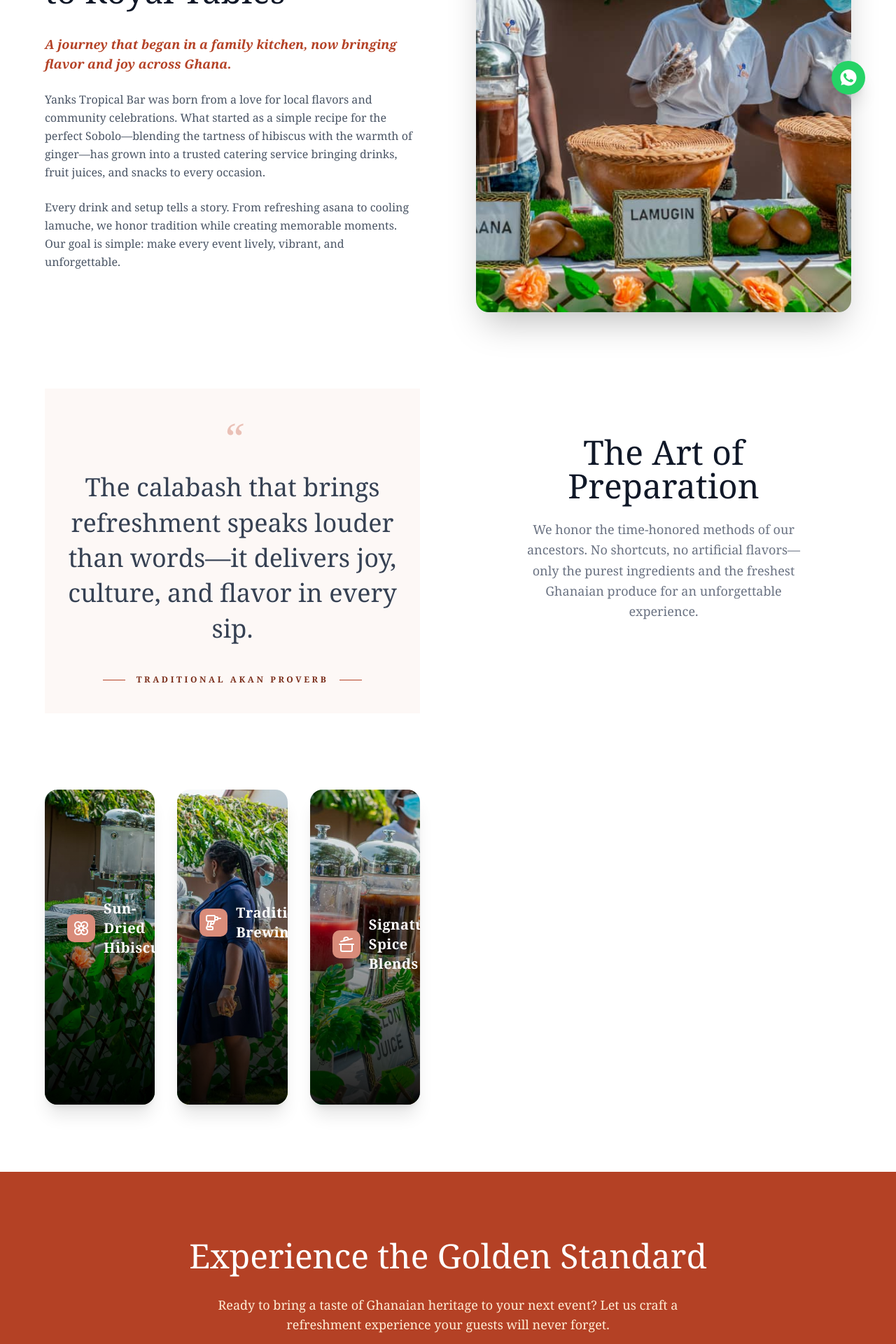
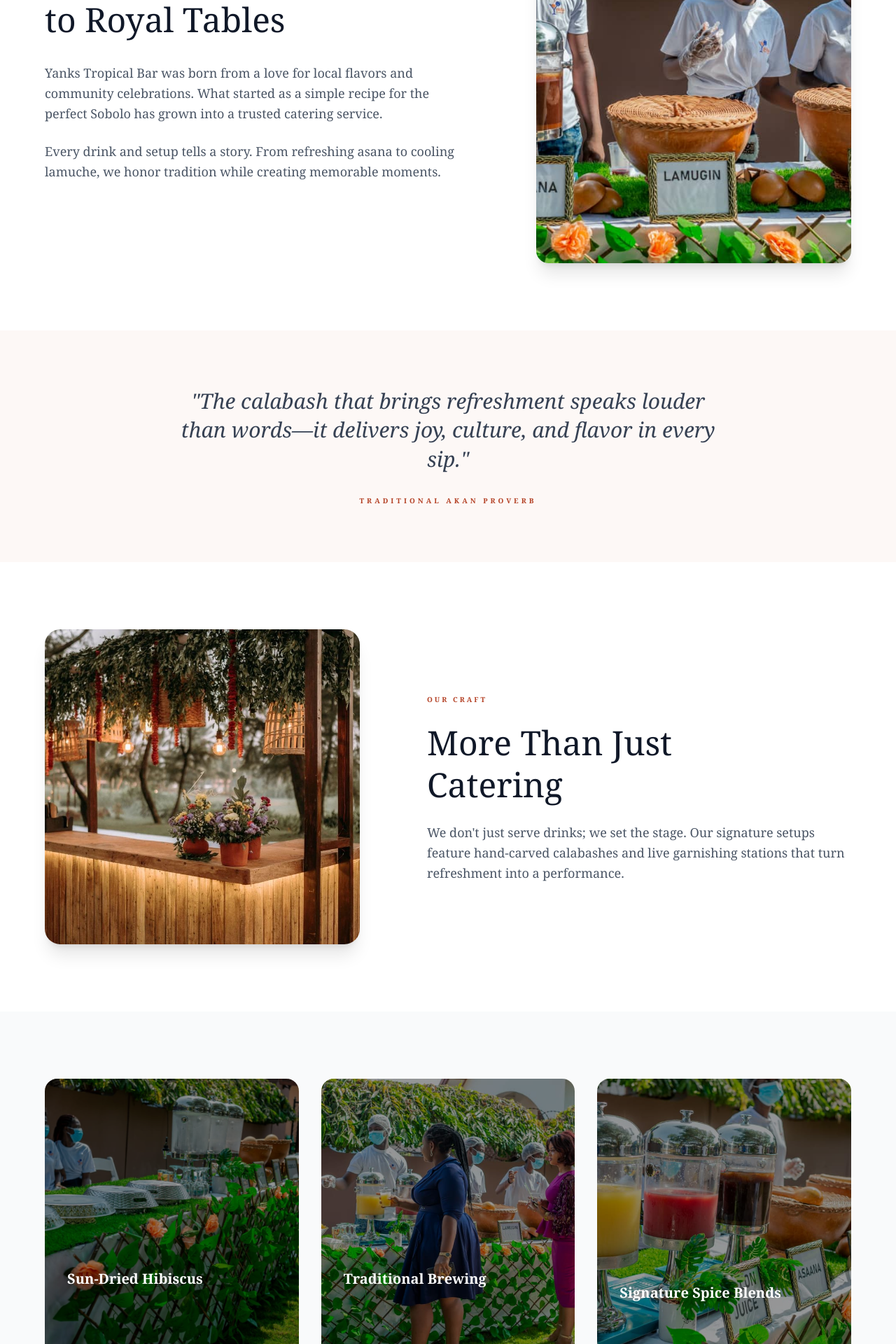
Before and after one commit to Esiyankey/YanksTropicalBar, a Next.js app: page /about in a window 1280 px wide. Shown: the part 800-2720 px from the top of the page at 70% size. Built offline with nearby package versions, Linux system fonts and the light colour scheme.

Commit message:
Refactor AboutUs component for improved structure and readability; add Gallery page with dynamic image grid

```diff
--- a/app/about/page.tsx
+++ b/app/about/page.tsx
@@ -6,223 +6,140 @@ export default function AboutUs() {
   const preparationSteps = [
     {
       title: "Sun-Dried Hibiscus",
-      description:
-        "Sourced directly from northern farmers, our petals are sun-dried to lock in that deep flavor.",
+      description: "Sourced directly from northern farmers, our petals are sun-dried to lock in that deep flavor.",
       image: "/images/image6.jpeg",
       icon: <FlowerIcon />,
     },
     {
       title: "Traditional Brewing",
-      description:
-        "Using large clay pots, we allow our asana to ferment naturally, developing a unique profile.",
+      description: "Using large clay pots, we allow our asana to ferment naturally, developing a unique profile.",
       image: "/images/image2.jpeg",
       icon: <DrillIcon />,
     },
     {
       title: "Signature Spice Blends",
-      description:
-        "Ginger, cloves, and grains of paradise are freshly crushed for every batch.",
+      description: "Ginger, cloves, and grains of paradise are freshly crushed for every batch.",
       image: "/images/image5.jpeg",
       icon: <CookingPotIcon />,
     },
   ];
+
   return (
-    <div className="min-h-screen bg-white  text-gray-800 ">
-      {/* Hero Section */}
+    <div className="min-h-screen bg-white text-gray-800 font-sans">
       <HeroSection
         title="The Soul of the Calabash"
         description="Preserving the vibrant heritage of Ghanaian refreshments through authentic craftsmanship and premium hospitality."
         image="/images/setup1.jpg"
       />
 
-      {/* Our Heritage */}
-      <section className="max-w-7xl mx-auto px-6 md:px-16 py-24 grid md:grid-cols-2 gap-20 items-center">
-        <div className="">
-          <span className="inline-block text-[11px] uppercase tracking-[0.2em] border border-[#d98c7a] text-[#b44125] px-4 py-1.5 rounded-full font-bold mb-8">
+      {/* 1. OUR HERITAGE - Balanced Layout */}
+      <section className="py-24 px-6 md:px-16">
+        <div className="max-w-6xl mx-auto flex flex-col md:flex-row items-center gap-12 md:gap-24">
+          <div className="flex-1 order-2 md:order-1">
+            <span className="inline-block text-[10px] uppercase tracking-[0.3em] font-bold text-[#b44125] mb-6">
               Our Heritage
             </span>
-          <h2 className="text-4xl md:text-5xl  text-gray-900 mb-8 leading-tight">
-            From Humble Roots <br />
-            to Royal Tables
+            <h2 className="text-4xl md:text-5xl text-gray-900 mb-8 font-serif leading-tight">
+              From Humble Roots <br /> to Royal Tables
             </h2>
-          <p className="text-[#b44125] font-semibold text-lg mb-6 italic">
-            A journey that began in a family kitchen, now bringing flavor and
-            joy across Ghana.
-          </p>
-          <div className="space-y-6 text-gray-600 leading-relaxed text-md">
+            <div className="space-y-6 text-gray-600 leading-relaxed text-base md:text-lg">
               <p>
-              Yanks Tropical Bar was born from a love for local flavors and
-              community celebrations. What started as a simple recipe for the
-              perfect Sobolo—blending the tartness of hibiscus with the warmth
-              of ginger—has grown into a trusted catering service bringing
-              drinks, fruit juices, and snacks to every occasion.
+                Yanks Tropical Bar was born from a love for local flavors and community celebrations. What started as a simple recipe for the perfect Sobolo has grown into a trusted catering service.
               </p>
               <p>
-              Every drink and setup tells a story. From refreshing asana to
-              cooling lamuche, we honor tradition while creating memorable
-              moments. Our goal is simple: make every event lively, vibrant, and
-              unforgettable.
+                Every drink and setup tells a story. From refreshing asana to cooling lamuche, we honor tradition while creating memorable moments.
               </p>
             </div>
           </div>
-        <div className="relative  group">
-          <div className="aspect-4/5 relative overflow-hidden rounded-2xl shadow-2xl">
+          {/* Constrained Image Container */}
+          <div className="w-full md:w-[450px] order-1 md:order-2">
+            <div className="aspect-[3/4] relative overflow-hidden rounded-2xl shadow-xl">
               <Image
                 src="/images/image3.jpeg"
                 alt="Cultural Heritage"
                 fill
-              className="object-cover transition-transform duration-700 group-hover:scale-105"
+                className="object-cover"
               />
             </div>
-          {/* WhatsApp Floating Button Overlay */}
-          <div className="absolute -right-5 top-1/2 -translate-y-1/2 bg-[#25D366] rounded-full shadow-xl cursor-pointer hover:scale-110 transition-transform">
-            <svg
-              className="w-12 h-12 text-white fill-current"
-              viewBox="0 0 24 24"
-            >
-              <path d="M12.031 6.172c-3.181 0-5.767 2.586-5.768 5.766-.001 1.298.38 2.27 1.019 3.287l-.582 2.128 2.182-.573c.978.58 1.911.928 3.145.929 3.178 0 5.767-2.587 5.768-5.766 0-3.18-2.587-5.771-5.764-5.771zm3.392 8.244c-.144.405-.837.774-1.17.824-.299.045-.677.063-1.092-.069-.252-.08-.575-.187-.984-.365-1.739-.757-2.874-2.513-2.96-2.63-.086-.115-.693-.921-.693-1.756 0-.835.432-1.245.586-1.42.155-.174.337-.218.45-.218.112 0 .225.001.323.005.105.004.244-.04.381.285.144.343.493 1.203.536 1.29.043.086.072.187.015.302-.058.115-.086.187-.173.287-.086.1-.181.223-.258.295-.086.081-.176.17-.076.341.1.171.444.733.953 1.186.655.583 1.207.764 1.38.85.171.086.273.072.373-.043.1-.115.432-.504.547-.677.115-.173.23-.144.388-.086.158.058 1.006.475 1.179.561.171.087.287.129.331.201.044.072.044.417-.1.822z" />
-            </svg>
-          </div>
-        </div>
-
-        {/* Proverb Quote */}
-        <section className="bg-[#fdf8f6] py-10 text-center px-6">
-          <div className="max-w-4xl mx-auto">
-            <span className="text-6xl text-[#d98c7a] block mb-4 opacity-50 italic">
-              “
-            </span>
-            <p className="text-3xl md:text-4xl text-gray-700 leading-[1.4] font-light">
-              The calabash that brings refreshment speaks louder than words—it
-              delivers joy, culture, and flavor in every sip.
-            </p>
-            <div className="mt-10 flex items-center justify-center gap-4">
-              <div className="h-px w-8 bg-[#b44125]"></div>
-              <p className="text-xs tracking-[0.3em] text-[#7a2d1a] uppercase font-bold">
-                Traditional Akan Proverb
-              </p>
-              <div className="h-px w-8 bg-[#b44125]"></div>
           </div>
         </div>
       </section>
 
-        <section className="max-w-7xl mx-auto px-6 md:px-16 py-24">
-          {/* Header */}
-          <div className="text-center mb-16">
-            <h2 className="text-4xl md:text-5xl text-gray-900 mb-6">
-              The Art of Preparation
-            </h2>
-            <p className="text-gray-500 max-w-2xl mx-auto text-lg leading-relaxed">
-              We honor the time-honored methods of our ancestors. No shortcuts,
-              no artificial flavors—only the purest ingredients and the freshest
-              Ghanaian produce for an unforgettable experience.
+      {/* 2. PROVERB - Tightened Width */}
+      <section className="bg-[#fdf8f6] py-20 text-center px-6">
+        <div className="max-w-3xl mx-auto">
+          <p className="text-2xl md:text-3xl text-gray-700 font-serif italic leading-snug">
+            "The calabash that brings refreshment speaks louder than words—it delivers joy, culture, and flavor in every sip."
+          </p>
+          <p className="mt-8 text-[10px] tracking-[0.4em] text-[#b44125] uppercase font-bold">
+            Traditional Akan Proverb
           </p>
         </div>
       </section>
 
-        {/* Grid */}
+      {/* 3. OUR CRAFT - Image Scale Fixed */}
+      <section className="py-24 px-6 md:px-16">
+        <div className="max-w-6xl mx-auto flex flex-col md:flex-row items-center gap-12 md:gap-24">
+          {/* Constrained Image Container */}
+          <div className="w-full md:w-[450px]">
+            <div className="aspect-square relative overflow-hidden rounded-3xl shadow-xl">
+              <Image
+                src="/images/setup3.jpg"
+                alt="Event setup"
+                fill
+                className="object-cover"
+              />
+            </div>
+          </div>
+          <div className="flex-1">
+            <span className="inline-block text-[10px] uppercase tracking-[0.3em] font-bold text-[#b44125] mb-6">
+              Our Craft
+            </span>
+            <h2 className="text-4xl md:text-5xl text-gray-900 mb-6 font-serif leading-tight">
+              More Than Just <br /> Catering
+            </h2>
+            <p className="text-gray-600 text-base md:text-lg leading-relaxed">
+              We don't just serve drinks; we set the stage. Our signature setups feature hand-carved calabashes and live garnishing stations that turn refreshment into a performance.
+            </p>
+          </div>
+        </div>
+      </section>
+
+      {/* 4. PREPARATION STEPS - Smaller Card Grid */}
+      <section className="py-24 px-6 md:px-16 bg-gray-50">
+        <div className="max-w-6xl mx-auto">
           <div className="grid md:grid-cols-3 gap-8">
             {preparationSteps.map((step, index) => (
-            <div
-              key={index}
-              className="group relative h-112.5 overflow-hidden rounded-2xl shadow-xl cursor-default"
-            >
-              {/* Background Image */}
+              <div key={index} className="group relative h-[400px] overflow-hidden rounded-2xl">
                 <Image
                   src={step.image}
                   alt={step.title}
                   fill
-                className="object-cover transition-transform duration-700 group-hover:scale-110"
+                  className="object-cover transition-transform duration-500 group-hover:scale-105"
                 />
-
-              {/* Gradient Overlay (Always visible for readability) */}
-              <div className="absolute inset-0 bg-linear-to-t from-black/90 via-black/30 to-transparent transition-opacity duration-500 group-hover:from-black" />
-              <div className="max-w-7xl mx-auto px-6 md:px-16 py-24 grid md:grid-cols-2 gap-16 items-center">
-                {/* Image Column */}
-                <div className="relative group">
-                  <div className="aspect-square relative overflow-hidden rounded-3xl shadow-2xl">
-                    <Image
-                      src="/images/setup3.jpg"
-                      alt="Event setup with calabashes"
-                      fill
-                      className="object-cover transition-transform duration-1000 group-hover:scale-105"
-                    />
-                    {/* Subtle inner glow to match the warm lighting in the photo */}
-                    <div className="absolute inset-0 rounded-3xl ring-1 ring-inset ring-white/20"></div>
-                  </div>
-                  {/* Soft decorative shadow blob behind image */}
-                  <div className="absolute -z-10 -bottom-6 -left-6 w-32 h-32 bg-orange-200/40 blur-3xl rounded-full"></div>
-                </div>
-
-                {/* Text Column */}
-                <div className="flex flex-col items-start">
-                  <span className="text-[10px] uppercase tracking-[0.3em] font-bold text-[#b44125] border border-[#d98c7a] px-4 py-1.5 rounded-full mb-8">
-                    Our Craft
-                  </span>
-
-                  <h2 className="text-4xl md:text-5xl  text-gray-900 mb-6 leading-tight">
-                    More Than Just Catering
-                  </h2>
-
-                  <p className="text-[#b44125] font-bold text-lg mb-8">
-                    Its a curated cultural experience.
-                  </p>
-
-                  <div className="space-y-6 text-gray-600 leading-relaxed text-md max-w-lg">
-                    <p>
-                      We dont just serve drinks; we set the stage. Our signature
-                      setups feature hand-carved calabashes, kente-lined table
-                      runners, and live garnishing stations that turn
-                      refreshment into a performance.
-                    </p>
-                    <p>
-                      Whether its a vibrant traditional engagement or a
-                      high-profile corporate gala, we bring the warmth of
-                      Ghanaian hospitality to every interaction. Our staff are
-                      trained not just in service, but in the stories behind
-                      every item on our menu.
-                    </p>
-                  </div>
-                </div>
-              </div>
-
-              {/* Content Container */}
+                <div className="absolute inset-0 bg-black/40 group-hover:bg-black/60 transition-colors" />
                 <div className="absolute inset-0 p-8 flex flex-col justify-end">
-                <div className="flex items-center gap-3 mb-3 translate-y-4 group-hover:translate-y-0 transition-transform duration-500">
-                  <span className="bg-[#d98c7a] text-white p-2 rounded-lg text-sm shadow-lg">
-                    {step.icon}
-                  </span>
-                  <h3 className="text-xl font-bold text-white tracking-wide">
-                    {step.title}
-                  </h3>
-                </div>
-
-                {/* Description - fades in on hover */}
-                <p className="text-gray-300 text-sm leading-relaxed opacity-0 group-hover:opacity-100 translate-y-4 group-hover:translate-y-0 transition-all duration-500 delay-100">
+                   <h3 className="text-xl font-bold text-white mb-2">{step.title}</h3>
+                   <p className="text-gray-300 text-sm opacity-0 group-hover:opacity-100 transition-opacity duration-300">
                     {step.description}
                    </p>
                 </div>
               </div>
             ))}
           </div>
+        </div>
       </section>
 
-      {/* CTA Footer Section */}
-      <section className="bg-[#b44125] py-24 text-center px-6 relative overflow-hidden">
-        <div className="absolute top-0 left-0 w-full h-full opacity-10 pointer-events-none"></div>
-        <div className="relative z-10">
-          <h2 className="text-4xl md:text-5xl  text-white mb-8">
-            Experience the Golden Standard
-          </h2>
-          <p className="text-orange-100 max-w-2xl mx-auto mb-12 text-lg font-light">
-            Ready to bring a taste of Ghanaian heritage to your next event? Let
-            us craft a refreshment experience your guests will never forget.
-          </p>
-          <div className="flex flex-col sm:flex-row justify-center gap-5">
-            <button className="bg-white text-[#b44125] px-10 py-4 rounded font-bold shadow-xl hover:bg-orange-50 transition-colors">
+      {/* 5. CTA - Clean & Simple */}
+      <section className="bg-[#b44125] py-20 text-center text-white px-6">
+        <div className="max-w-2xl mx-auto">
+          <h2 className="text-3xl md:text-5xl font-serif mb-8">Ready to experience the golden standard?</h2>
+          <div className="flex flex-col sm:flex-row justify-center gap-4">
+            <button className="bg-white text-[#b44125] px-8 py-3 rounded-full font-bold hover:bg-orange-50 transition-colors">
               Book Your Event
             </button>
-            <button className="border-2 border-white text-white px-10 py-4 rounded font-bold hover:bg-white hover:text-[#b44125] transition-all">
-              Explore Our Menu
+            <button className="border border-white px-8 py-3 rounded-full font-bold hover:bg-white hover:text-[#b44125] transition-colors">
+              Our Menu
             </button>
           </div>
         </div>
--- a/app/components/HeroBanner.tsx
+++ b/app/components/HeroBanner.tsx
@@ -1,10 +1,11 @@
 "use client";
 
 import Navbar from "./Navbar";
-import { ArrowDown } from "lucide-react";
+import { ArrowDown} from "lucide-react";
 import { useState, useEffect } from "react";
 import Image from "next/image";
 import { motion } from "framer-motion";
+import Link from "next/link";
 
 export default function HeroCarousel() {
   const images = [
@@ -76,7 +77,9 @@ export default function HeroCarousel() {
                 Book the Experience
               </button>
               <button className="border border-white/50 hover:bg-white/10 text-white px-8 py-3 rounded-full text-sm font-bold backdrop-blur-sm transition-all">
+              <Link href="/menu" >
                 View Menu
+              </Link>
               </button>
             </div>
 
--- a/app/components/Navbar.tsx
+++ b/app/components/Navbar.tsx
@@ -79,7 +79,7 @@ export default function Navbar() {
               </Link>
               <Link
                 href="/contact"
-                className={isActiveLink === "/contact" ? "text-[#f75128]" : "hover:text-[#b44125] transition-colors"}
+                className={isActiveLink === "/contact" ? "text-[#f75128]" : "hover:text-[#b44125] pr-3 transition-colors"}
 
               >
                 Contact
--- /dev/null
+++ b/app/gallery/page.tsx
@@ -0,0 +1,75 @@
+import Image from "next/image";
+import HeroSection from "../components/HeroSection";
+import GoldenStandardCTA from "../components/StandardCTA";
+
+const galleryImages = [
+  { src: "/images/setup1.jpg", alt: "Dining experience", aspect: "aspect-[3/4]" },
+  { src: "/images/image2.jpeg", alt: "Fresh salad", aspect: "aspect-square" },
+  { src: "/images/image3.jpeg", alt: "Restaurant interior", aspect: "aspect-[4/5]" },
+  { src: "/images/image4.jpeg", alt: "Chef at work", aspect: "aspect-[3/4]" },
+  { src: "/images/image5.jpeg", alt: "Spicy dish", aspect: "aspect-square" },
+  { src: "/images/image6.jpeg", alt: "Grill on fire", aspect: "aspect-[4/5]" },
+  { src: "/images/image7.jpeg", alt: "Kitchen prep", aspect: "aspect-[4/5]" },
+  { src: "/images/image8.jpeg", alt: "Long dining table", aspect: "aspect-[2/3]" },
+  { src: "/images/image9.jpeg", alt: "Meat close up", aspect: "aspect-square" },
+  { src: "/images/image10.jpeg", alt: "Chef smiling", aspect: "aspect-[3/4]" },
+  { src: "/images/image11.jpeg", alt: "Buffet spread", aspect: "aspect-video" },
+  { src: "/images/image12.jpeg", alt: "Gourmet salad", aspect: "aspect-square" },
+  { src: "/images/image3.jpeg", alt: "Gourmet salad", aspect: "aspect-square" },
+
+];
+
+export default function GalleryPage() {
+  return (
+    <div className="min-h-screen bg-white">
+      <HeroSection
+        title="Our Moments"
+        description="A visual journey through our kitchen, our events, and the vibrant flavors we share."
+        image="/images/setup1.jpg"
+      />
+
+      <section className="py-20 px-6 md:px-16">
+        <div className="max-w-6xl mx-auto">
+
+          {/* MASONRY GRID USING TAILWIND COLUMNS */}
+          <div className="columns-1 sm:columns-2 lg:columns-3 gap-6 space-y-6">
+            {galleryImages.map((image, index) => (
+              <div
+                key={index}
+                className="relative break-inside-avoid overflow-hidden rounded-xl shadow-sm hover:shadow-xl transition-all duration-500 group cursor-pointer"
+              >
+                {/* Image Wrapper with Dynamic Aspect Ratio */}
+                <div className={`relative w-full ${image.aspect}`}>
+                  <Image
+                    src={image.src}
+                    alt={image.alt}
+                    fill
+                    className="object-cover transition-transform duration-700 group-hover:scale-110"
+                    sizes="(max-width: 768px) 100vw, (max-width: 1200px) 50vw, 33vw"
+                  />
+                </div>
+
+                {/* Subtle Hover Overlay */}
+                <div className="absolute inset-0 bg-black/20 opacity-0 group-hover:opacity-100 transition-opacity duration-500 flex items-end p-6">
+                  <p className="text-white font-medium tracking-wide text-sm transform translate-y-4 group-hover:translate-y-0 transition-transform duration-500">
+                    {image.alt}
+                  </p>
+                </div>
+              </div>
+            ))}
+          </div>
+
+        </div>
+      </section>
+
+      <GoldenStandardCTA
+        title="Experience the Tropical Standard"
+        description="From our kitchen to your celebration, we bring the golden standard of catering and mixology to every event. Let's make your next gathering unforgettable."
+        buttonText="Book Your Event"
+        buttonLink="/contact"
+
+      />
+
+    </div>
+  );
+}
```
Also changed, not shown: app/menu/page.tsx (+51 -80 lines). Lines whose indentation alone changed are shown as unchanged.
